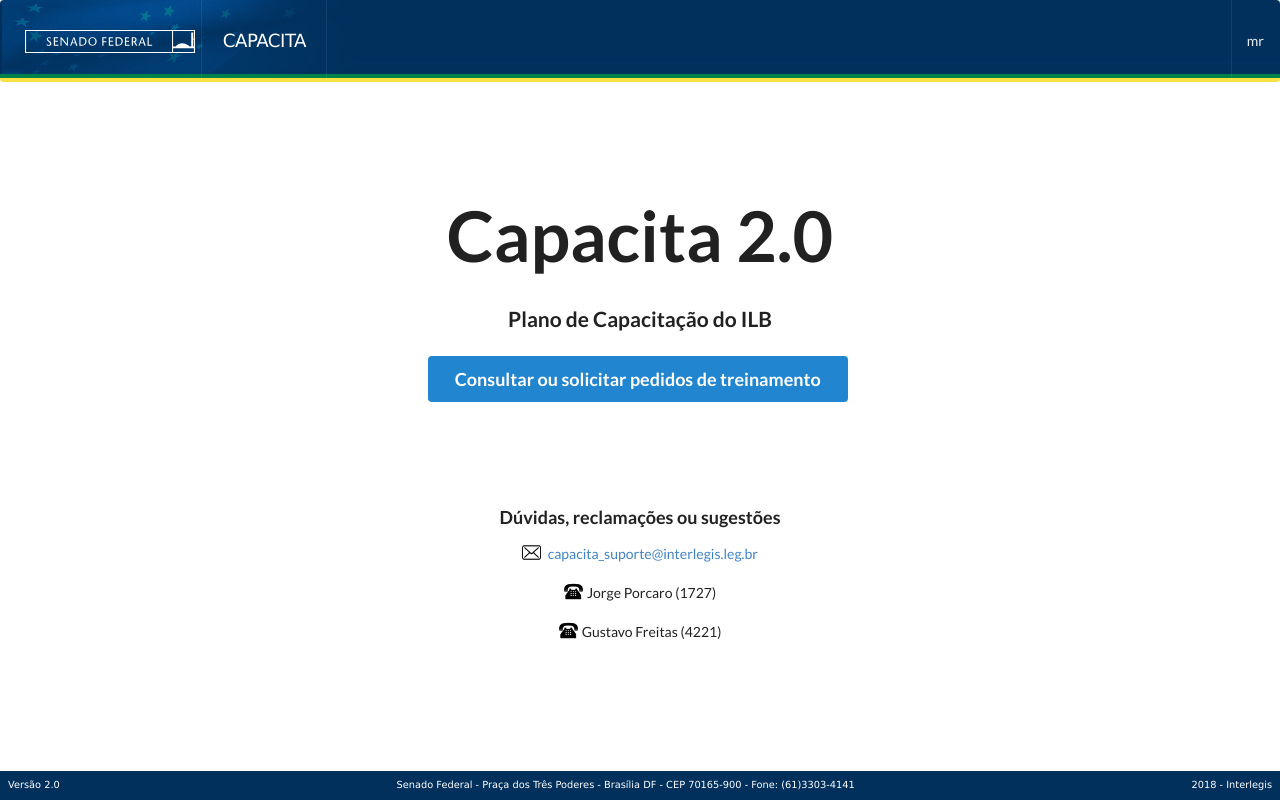
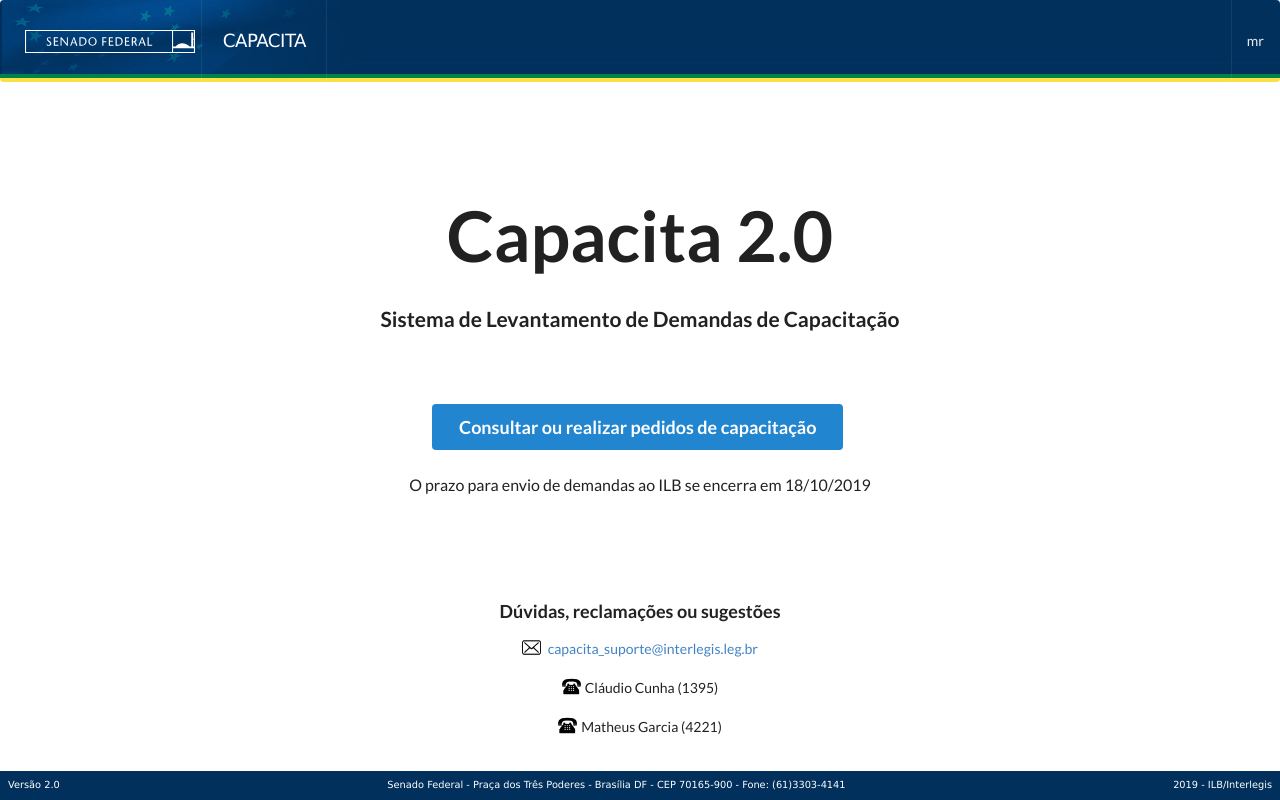
Before and after one commit to interlegis/capacita, a Django app: page / in a window 1280 px wide. Run offline with Django 3.2, Linux system fonts and the light colour scheme; a user stored in the database is signed in; data comes from the database, SQL or seed files in the repository; data that the repository does not hold is empty; some libraries are stand-ins or nearby versions.

Commit message:
Ajustes em rótulos e inclusão de menu ajuda

```diff
--- a/capacitaApp/templates/base.html
+++ b/capacitaApp/templates/base.html
@@ -9,6 +9,7 @@
     <script src="https://code.jquery.com/jquery-3.2.1.slim.min.js" integrity="sha384-KJ3o2DKtIkvYIK3UENzmM7KCkRr/rE9/Qpg6aAZGJwFDMVNA/GpGFF93hXpG5KkN" crossorigin="anonymous"></script>
     <script src="https://cdnjs.cloudflare.com/ajax/libs/popper.js/1.12.9/umd/popper.min.js" integrity="sha384-ApNbgh9B+Y1QKtv3Rn7W3mgPxhU9K/ScQsAP7hUibX39j7fakFPskvXusvfa0b4Q" crossorigin="anonymous"></script>
     <script src="https://maxcdn.bootstrapcdn.com/bootstrap/4.0.0/js/bootstrap.min.js" integrity="sha384-JZR6Spejh4U02d8jOt6vLEHfe/JQGiRRSQQxSfFWpi1MquVdAyjUar5+76PVCmYl" crossorigin="anonymous"></script>
+    <link href="https://fonts.googleapis.com/css?family=Lora:400,700|Montserrat:300" rel="stylesheet">
     <link rel="stylesheet" href="{% static 'css/semantic.min.css' %}">
     <link rel="stylesheet" href="{% static 'css/table.css' %}">
     <link rel="stylesheet" href="{% static 'css/home.css' %}">
@@ -26,7 +27,7 @@
         <a class="item capacitaLogo" href="/">CAPACITA</a>
 
         {% if is_gestor %}
-        <a class="item" href="/necessidade/">Pedidos de Treinamento</a>
+        <a class="item" href="/necessidade/">Pedidos de Capacitação</a>
         {% endif %}
         {% if is_admin %}
         <div class="ui dropdown item">
@@ -39,12 +40,20 @@
                 <!--<a class="item" href="/avaliacao_cursos">Treinamentos Sugeridos</a>-->
                 <li class="divider"></li>
                 <a class="item" href="/areas/">Áreas de Conhecimento</a>
-                <a class="item" href="/treinamentos/">Treinamentos</a>
-                <a class="item"  href="/modalidade/">Modalidades de Treinamento</a>
-                <a class="item"  href="/tipos_treinamento/">Tipos de Treinamento</a>
-                <a class="item" href="/objetivos/">Objetivos de Treinamento</a>
+                <a class="item" href="/treinamentos/">Objetos de Capacitação</a>
+                <a class="item"  href="/modalidade/">Modalidades</a>
+                <a class="item"  href="/tipos_treinamento/">Tipos</a>
+                <a class="item" href="/objetivos/">Objetivos</a>
                 <li class="divider"></li>
                 <a class="item" href="/relatorio/">Planilha de Treinamentos</a>
+            </div>
+        </div>
+        <div class="ui dropdown item">Ajuda
+            <i class="dropdown icon"></i>
+            <div class="menu">
+              <a class="item" href="/manual/">Manual do Sistema</a>
+              <a class="item" href="/perguntas_frequentes/">Dúvidas Frequentes</a>
+              <a class="item" href="/processo_capacitacao/">Conheça as Etapas do Processo de Capacitação</a>
             </div>
         </div>
         {% endif %}
@@ -97,7 +106,7 @@
     <div class="senado_footer">
         <span class="versaoClass">Versão 2.0</span>
         <span class="centralText">Senado Federal - Praça dos Três Poderes - Brasília DF - CEP 70165-900 - Fone: (61)3303-4141</span>
-        <span class="madeby">2018 - Interlegis</span>
+        <span class="madeby">2019 - ILB/Interlegis</span>
     </div>
 
 </footer>
--- a/capacitaApp/templates/home.html
+++ b/capacitaApp/templates/home.html
@@ -8,12 +8,17 @@
               <h1 id="header-home" class="ui header">
                 Capacita 2.0
               </h1>
-              <h2 id="sub-header-home">Plano de Capacitação do ILB</h2>
+              <h2 id="sub-header-home">Sistema de Levantamento de Demandas de Capacitação</h2>
 
-                    <a id="link-home" class="ui big primary button" href="/necessidade/
-                    ">
-                        Consultar ou solicitar pedidos de treinamento
+              <br><br>
+
+                    <a id="link-home" class="ui big primary button" href="/necessidade/">
+                        Consultar ou realizar pedidos de capacitação
                     </a>
+                    <br><br>
+                    <p>
+                    O prazo para envio de demandas ao ILB se encerra em 18/10/2019
+                    </p>
             </div>
 
           </div>
@@ -25,8 +30,8 @@
         <img class="img-duvidas" src="static/images/email.png">
         <a href="mailto:capacita_suporte@interlegis.leg.br" target="_top">capacita_suporte@interlegis.leg.br</a>
       </p>
-      <p><img class="img-duvidas" src="static/images/call.png">Jorge Porcaro (1727)</p>
-      <p><img class="img-duvidas" src="static/images/call.png">Gustavo Freitas (4221)</p>
+      <p><img class="img-duvidas" src="static/images/call.png">Cláudio Cunha (1395)</p>
+      <p><img class="img-duvidas" src="static/images/call.png">Matheus Garcia (4221)</p>
     </div>
 
 
--- a/capacitaApp/urls.py
+++ b/capacitaApp/urls.py
@@ -4,17 +4,20 @@
 from django.contrib.auth import views as auth_views
 from django.contrib.auth.views import LoginView
 from django.contrib.auth.views import LogoutView
-import django_cas_ng.views
+#import django_cas_ng.views
 
 urlpatterns = [
     url(r'^$', views.home, name='home'),
-    # url(r'^login/$', LoginView.as_view(), name='login'),
-    # url(r'^logout/$', LogoutView.as_view(), name='logout'),
-    url(r'^login/$', django_cas_ng.views.login, name='cas_ng_login'),
-    url(r'^logout/$', django_cas_ng.views.logout, {'next_page': '/login/'} ,name='cas_ng_logout'),
-    url(r'^callback/$', django_cas_ng.views.callback, name='cas_ng_proxy_callback'),
+     url(r'^login/$', LoginView.as_view(), name='login'),
+     url(r'^logout/$', LogoutView.as_view(), name='logout'),
+    #url(r'^login/$', django_cas_ng.views.login, name='cas_ng_login'),
+    #url(r'^logout/$', django_cas_ng.views.logout, {'next_page': '/login/'} ,name='cas_ng_logout'),
+    #url(r'^callback/$', django_cas_ng.views.callback, name='cas_ng_proxy_callback'),
     url(r'^relatorio/$', views.relatorio, name='relatorio'),
    # url(r'^avaliacao_cursos/$', views.avaliacao_cursos, name='avaliacao_cursos'),
     url(r'^error/$', views.error, name='error'),
+    url(r'^processo_capacitacao/$', views.processo_capacitacao, name='processo_capacitacao'),
+    url(r'^perguntas_frequentes/$', views.perguntas_frequentes, name='perguntas_frequentes'),
+    url(r'^manual/$', views.manual, name='manual'),
     url(r'^orgao/(?P<pk>\d+)/mudanca/$', views.mudanca_orgao, name='mudanca_orgao'),
 ]
--- a/capacitaApp/views.py
+++ b/capacitaApp/views.py
@@ -123,3 +123,14 @@
 @login_required
 def error(request):
     return render(request, 'error.html')
+
+
+@login_required
+def processo_capacitacao(request):
+    return render(request, 'processo_capacitacao.html')
+
+def perguntas_frequentes(request):
+    return render(request, 'perguntas_frequentes.html')
+
+def manual(request):
+    return render(request, 'manual.html')
--- a/necessidade/forms.py
+++ b/necessidade/forms.py
@@ -9,7 +9,7 @@
     justificativa = forms.CharField(
         widget=forms.Textarea(
             attrs={
-                'placeholder': "Explique por que este treinamento é necessário.\n" +
+                'placeholder': "Explique por que esta atividade de capacitação é necessária.\n" +
                                 "Quais atividades serão impactadas/melhoradas com a " +
                                 "utilização dos conhecimentos chave da matéria a ser " +
                                 "apresentada.",
@@ -24,7 +24,7 @@
     ementa = forms.CharField(
         widget= forms.Textarea(
             attrs={
-                'placeholder': "Descreva os pontos essenciais sobre o curso, " +
+                'placeholder': "Descreva os pontos essenciais sobre a atividade de capacitação, " +
                                 "fazendo um resumo que evidencie suas principais " +
                                 "características.\nUma lista de pontos-chave da " +
                                 "matéria a ser apresentada",
```
Also changed, not shown: capacita/settings.py (+4 -4 lines), capacitaApp/templates/error.html (+18 -1 lines), necessidade/templates/necessidade.html (+21 -13 lines), necessidade/templates/necessidade_edit.html (+12 -13 lines), necessidade/templates/necessidade_show.html (+6 -6 lines).
